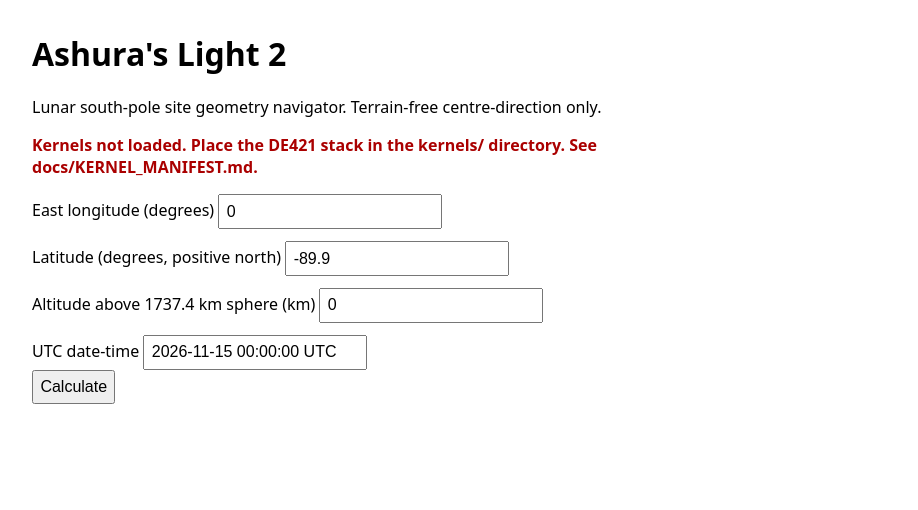
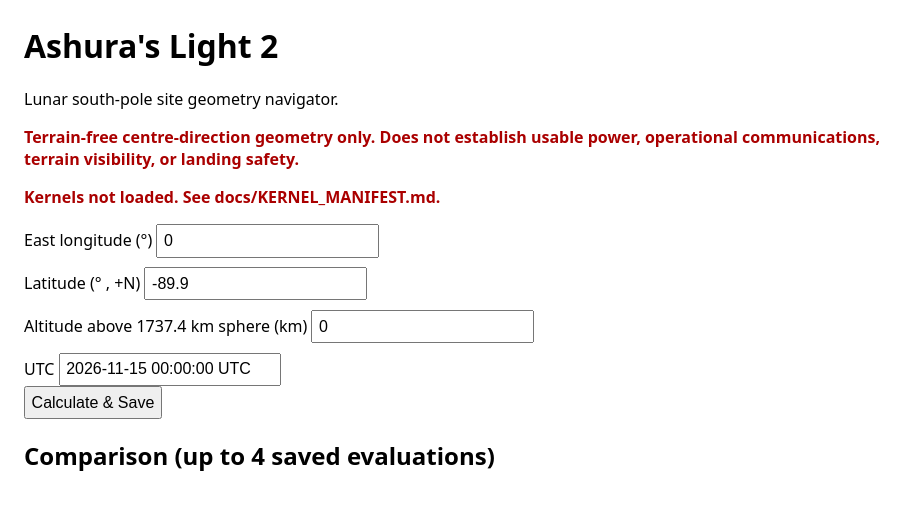
Before and after one commit to Enkidagoat/Ashuras-Light2, a Flask app: page / in a window 1280 px wide. Shown: the top 510 px of the page, without its empty margins (0-918 px from the left). Run offline with Flask 3, Linux system fonts and the light colour scheme.

Commit message:
Improve UI: comparison, compass labels, disclaimer

```diff
--- a/templates/index.html
+++ b/templates/index.html
@@ -5,32 +5,42 @@
 <title>Ashura's Light 2 — Lunar Geometry Navigator</title>
 <meta name="viewport" content="width=device-width, initial-scale=1">
 <style>
-body { font-family: system-ui, sans-serif; margin: 2rem; max-width: 48rem; }
-label { display: block; margin-top: 0.75rem; }
-input, button { font-size: 1rem; padding: 0.4rem; }
-.result { margin-top: 1.5rem; padding: 1rem; border: 1px solid #ccc; }
-.warning { color: #a00; font-weight: bold; }
-.horizon { margin-top: 1rem; height: 120px; border: 1px solid #999; position: relative; background: linear-gradient(#87ceeb, #fff 60%, #ccc); }
-.marker { position: absolute; width: 12px; height: 12px; border-radius: 50%; }
+body { font-family: system-ui, sans-serif; margin: 1.5rem; max-width: 56rem; }
+label { display: block; margin-top: 0.6rem; }
+input, button { font-size: 1rem; padding: 0.35rem; }
+.card { margin-top: 1.2rem; padding: 1rem; border: 1px solid #ccc; }
+.warning { color: #a00; font-weight: 600; }
+.horizon { margin: 0.5rem 0; height: 140px; border: 1px solid #666; position: relative; background: linear-gradient(#a0d8ef 0%, #fff 55%, #ddd 100%); }
+.marker { position: absolute; width: 14px; height: 14px; border-radius: 50%; border: 1px solid #333; }
 .sun { background: #ffcc00; }
 .earth { background: #3366cc; }
+.compass { font-size: 0.75rem; color: #555; }
+table { border-collapse: collapse; width: 100%; margin-top: 0.5rem; }
+th, td { border: 1px solid #ccc; padding: 0.4rem; text-align: left; }
 </style>
 </head>
 <body>
 <h1>Ashura's Light 2</h1>
-<p>Lunar south-pole site geometry navigator. Terrain-free centre-direction only.</p>
+<p>Lunar south-pole site geometry navigator.</p>
+<p class="warning">Terrain-free centre-direction geometry only. Does not establish usable power, operational communications, terrain visibility, or landing safety.</p>
 {% if not kernels_ok %}
-<p class="warning">Kernels not loaded. Place the DE421 stack in the kernels/ directory. See docs/KERNEL_MANIFEST.md.</p>
+<p class="warning">Kernels not loaded. See docs/KERNEL_MANIFEST.md.</p>
 {% endif %}
+
 <form id="form">
-  <label>East longitude (degrees) <input name="lon" type="number" step="any" value="0" required></label>
-  <label>Latitude (degrees, positive north) <input name="lat" type="number" step="any" value="-89.9" required></label>
+  <label>East longitude (°) <input name="lon" type="number" step="any" value="0" required></label>
+  <label>Latitude (° , +N) <input name="lat" type="number" step="any" value="-89.9" required></label>
   <label>Altitude above 1737.4 km sphere (km) <input name="alt" type="number" step="any" value="0"></label>
-  <label>UTC date-time <input name="utc" type="text" value="2026-11-15 00:00:00 UTC" required></label>
-  <button type="submit">Calculate</button>
+  <label>UTC <input name="utc" type="text" value="2026-11-15 00:00:00 UTC" required></label>
+  <button type="submit">Calculate & Save</button>
 </form>
-<div id="out"></div>
+
+<div id="current"></div>
+<h2>Comparison (up to 4 saved evaluations)</h2>
+<div id="comparison"></div>
+
 <script>
+const saved = [];
 document.getElementById("form").onsubmit = async (e) => {
   e.preventDefault();
   const fd = new FormData(e.target);
@@ -46,30 +56,53 @@ document.getElementById("form").onsubmit = async (e) => {
     body: JSON.stringify(body)
   });
   const data = await res.json();
-  const out = document.getElementById("out");
-  if (data.error) {
-    out.innerHTML = `<p class="warning">${data.error}</p>`;
+  const cur = document.getElementById("current");
+  if (data.error) { cur.innerHTML = `<p class="warning">${data.error}</p>`; return; }
+  saved.unshift(data);
+  if (saved.length > 4) saved.pop();
+  renderCurrent(data);
+  renderComparison();
+};
+function renderCurrent(d) {
+  const s = d.sun, e = d.earth;
+  document.getElementById("current").innerHTML = `
+    <div class="card">
+      <h3>Current: ${s.site_lat_deg}° N, ${s.site_lon_deg}° E &nbsp;|&nbsp; ${s.utc}</h3>
+      <p><strong>Sun</strong> — Azimuth: ${s.azimuth_deg.toFixed(4)}° (clockwise from north), Elevation: ${s.elevation_deg.toFixed(4)}° (above local horizon)</p>
+      <p><strong>Earth</strong> — Azimuth: ${e.azimuth_deg.toFixed(4)}° , Elevation: ${e.elevation_deg.toFixed(4)}°</p>
+      <div class="horizon">
+        <div class="marker sun" style="left:${(s.azimuth_deg/360)*100}%; bottom:${Math.max(0, Math.min(90, s.elevation_deg))*1.3}px;" title="Sun"></div>
+        <div class="marker earth" style="left:${(e.azimuth_deg/360)*100}%; bottom:${Math.max(0, Math.min(90, e.elevation_deg))*1.3}px;" title="Earth"></div>
+      </div>
+      <div class="compass">N (0°) &nbsp;&nbsp; E (90°) &nbsp;&nbsp; S (180°) &nbsp;&nbsp; W (270°) &nbsp;|&nbsp; Height of marker ≈ elevation above horizon</div>
+      <p><em>Yellow = Sun, blue = Earth. Azimuth is horizontal position; elevation is height above the horizon line.</em></p>
+      <p class="warning">${s.limitations}</p>
+      <p>Frame: ${d.provenance.frame} &nbsp;|&nbsp; Correction: ${d.provenance.correction} &nbsp;|&nbsp; Radius: ${d.provenance.radius_km} km</p>
+      <button onclick="exportJSON()">Export this result (JSON)</button>
+    </div>`;
+  window._last = d;
+}
+function renderComparison() {
+  if (saved.length < 2) {
+    document.getElementById("comparison").innerHTML = "<p>Calculate at least two evaluations to compare.</p>";
     return;
   }
-  const s = data.sun, e = data.earth;
-  out.innerHTML = `
-    <div class="result">
-      <h2>Results for ${s.site_lat_deg}° N, ${s.site_lon_deg}° E at ${s.utc}</h2>
-      <p><strong>Sun</strong>: azimuth ${s.azimuth_deg.toFixed(4)}°, elevation ${s.elevation_deg.toFixed(4)}°</p>
-      <p><strong>Earth</strong>: azimuth ${e.azimuth_deg.toFixed(4)}°, elevation ${e.elevation_deg.toFixed(4)}°</p>
-      <div class="horizon" title="Simple horizon view. Centre is zenith; bottom is horizon.">
-        <div class="marker sun" style="left:${(s.azimuth_deg/360)*100}%; bottom:${Math.max(0,s.elevation_deg)*1.2}px;" title="Sun"></div>
-        <div class="marker earth" style="left:${(e.azimuth_deg/360)*100}%; bottom:${Math.max(0,e.elevation_deg)*1.2}px;" title="Earth"></div>
-      </div>
-      <p><em>Yellow = Sun, blue = Earth. Horizontal position ≈ azimuth; height ≈ elevation above horizon. Explanatory only.</em></p>
-      <p class="warning">${s.limitations}</p>
-      <p>Frame: ${data.provenance.frame}. Correction: ${data.provenance.correction}. Radius: ${data.provenance.radius_km} km.</p>
-      <button onclick="exportJSON()">Export JSON</button>
-    </div>`;
-  window._last = data;
-};
+  let rows = saved.map((d,i) => `
+    <tr>
+      <td>${i+1}</td>
+      <td>${d.sun.site_lat_deg}°, ${d.sun.site_lon_deg}°</td>
+      <td>${d.sun.utc}</td>
+      <td>${d.sun.azimuth_deg.toFixed(3)} / ${d.sun.elevation_deg.toFixed(3)}</td>
+      <td>${d.earth.azimuth_deg.toFixed(3)} / ${d.earth.elevation_deg.toFixed(3)}</td>
+    </tr>`).join("");
+  document.getElementById("comparison").innerHTML = `
+    <table>
+      <tr><th>#</th><th>Lat, Lon</th><th>UTC</th><th>Sun AZ / EL</th><th>Earth AZ / EL</th></tr>
+      ${rows}
+    </table>`;
+}
 function exportJSON() {
-  const blob = new Blob([JSON.stringify(window._last, null, 2)], {type: "application/json"});
+  const blob = new Blob([JSON.stringify(window._last, null, 2)], {type:"application/json"});
   const a = document.createElement("a");
   a.href = URL.createObjectURL(blob);
   a.download = "al2-result.json";
```
